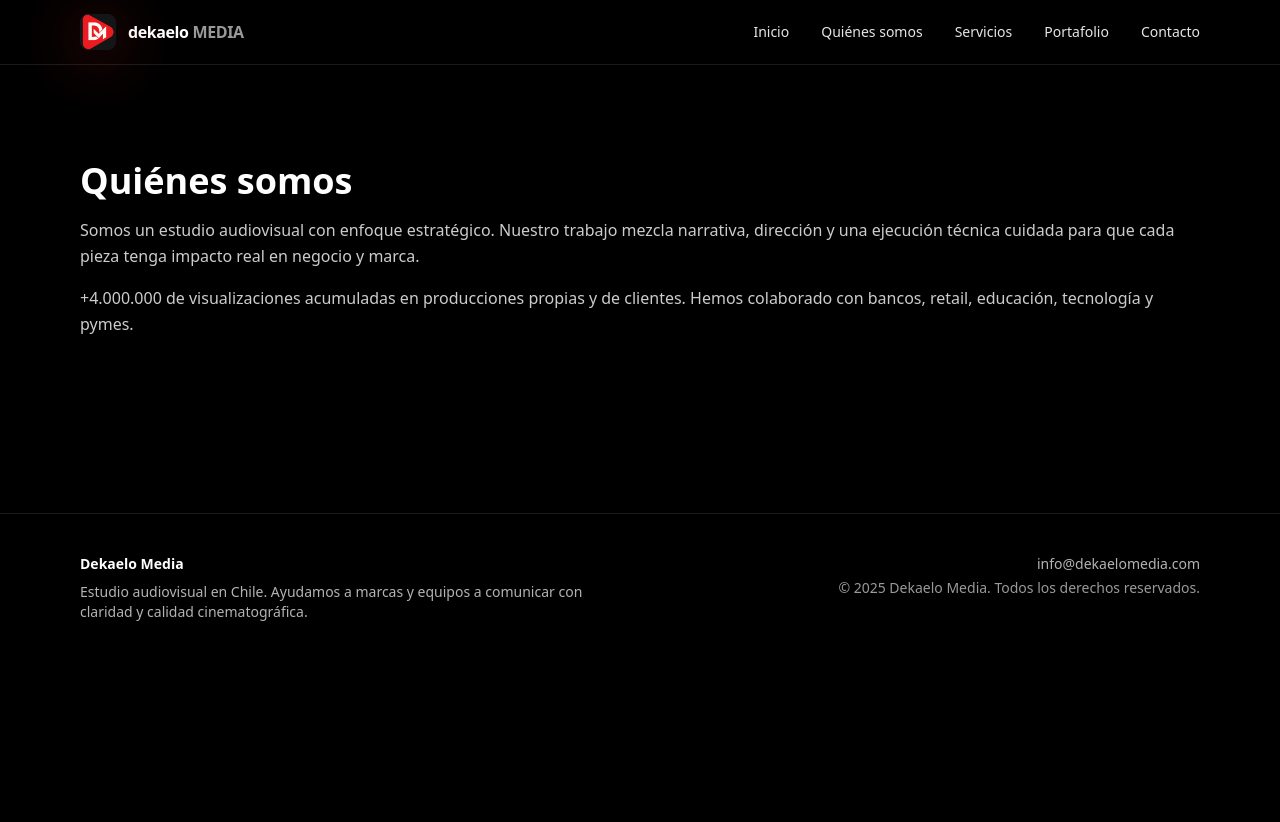
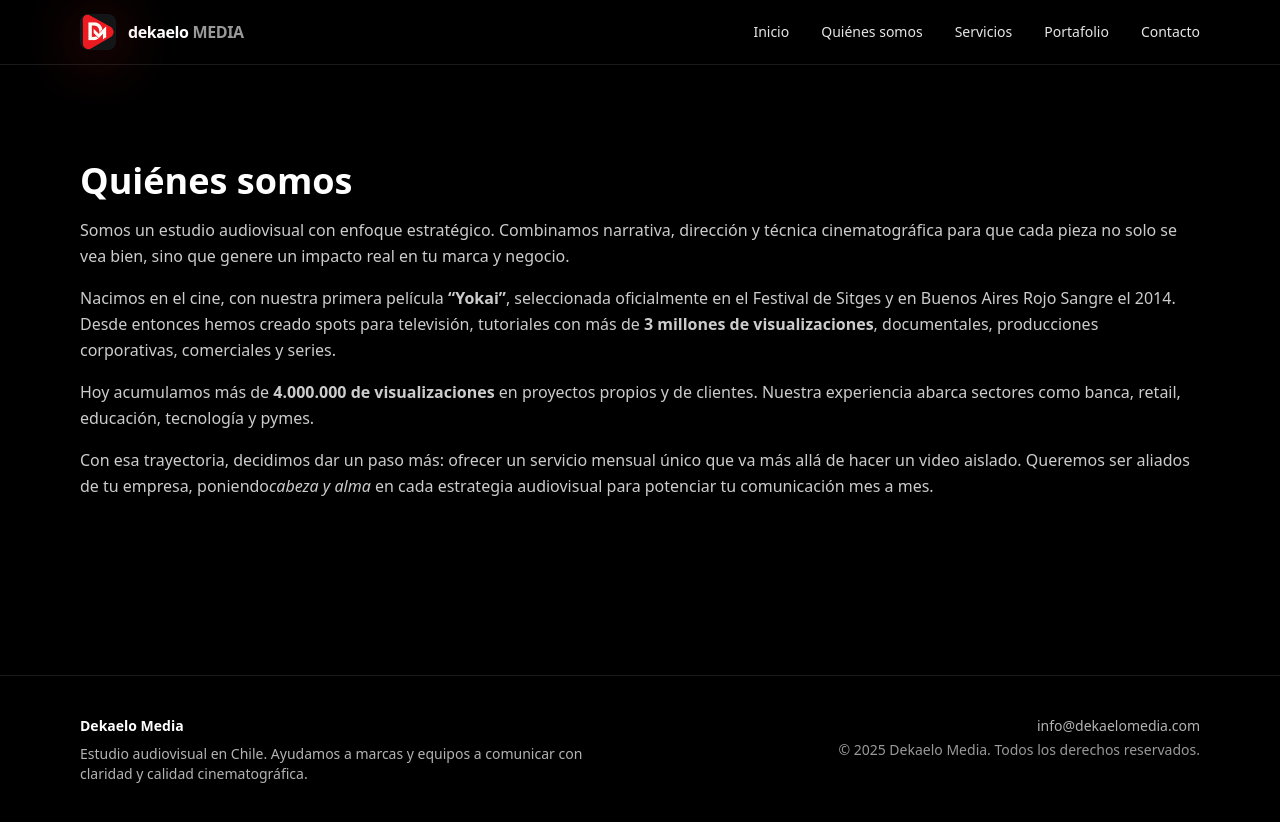
Before and after one commit to TronxGroup/Dekaelo-Media, a Next.js app: page /quienes-somos in a window 1280 px wide. Before the commit the page ends 800 px from the top, so only its background shows below. Built offline with nearby package versions, Linux system fonts and the light colour scheme.

Commit message:
Update page.tsx

```diff
--- a/app/quienes-somos/page.tsx
+++ b/app/quienes-somos/page.tsx
@@ -1,6 +1,7 @@
 export const metadata = {
   title: 'Quiénes somos | Dekaelo Media',
-  description: 'Más de una década creando contenido con impacto real: videos corporativos, comerciales, documentales y películas.',
+  description:
+    'Más de una década creando contenido con impacto real: cine, comerciales, documentales y producciones para marcas.',
 };
 
 export default function Page() {
@@ -8,8 +9,32 @@ export default function Page() {
     <section className="section">
       <div className="container max-w-3xl">
         <h1 className="h2">Quiénes somos</h1>
-        <p className="p mt-4">Somos un estudio audiovisual con enfoque estratégico. Nuestro trabajo mezcla narrativa, dirección y una ejecución técnica cuidada para que cada pieza tenga impacto real en negocio y marca.</p>
-        <p className="p mt-4">+4.000.000 de visualizaciones acumuladas en producciones propias y de clientes. Hemos colaborado con bancos, retail, educación, tecnología y pymes.</p>
+
+        <p className="p mt-4">
+          Somos un estudio audiovisual con enfoque estratégico. Combinamos narrativa, dirección y
+          técnica cinematográfica para que cada pieza no solo se vea bien, sino que genere un impacto
+          real en tu marca y negocio.
+        </p>
+
+        <p className="p mt-4">
+          Nacimos en el cine, con nuestra primera película <strong>“Yokai”</strong>, seleccionada
+          oficialmente en el Festival de Sitges y en Buenos Aires Rojo Sangre el 2014. Desde entonces
+          hemos creado spots para televisión, tutoriales con más de <strong>3 millones de
+          visualizaciones</strong>, documentales, producciones corporativas, comerciales y series.
+        </p>
+
+        <p className="p mt-4">
+          Hoy acumulamos más de <strong>4.000.000 de visualizaciones</strong> en proyectos propios y
+          de clientes. Nuestra experiencia abarca sectores como banca, retail, educación,
+          tecnología y pymes.
+        </p>
+
+        <p className="p mt-4">
+          Con esa trayectoria, decidimos dar un paso más: ofrecer un servicio mensual único que va
+          más allá de hacer un video aislado. Queremos ser aliados de tu empresa, poniendo
+          <em>cabeza y alma</em> en cada estrategia audiovisual para potenciar tu comunicación mes a
+          mes.
+        </p>
       </div>
     </section>
   );
```
